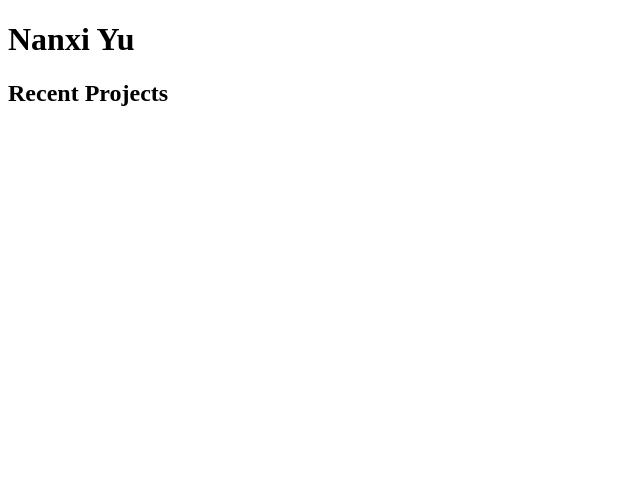
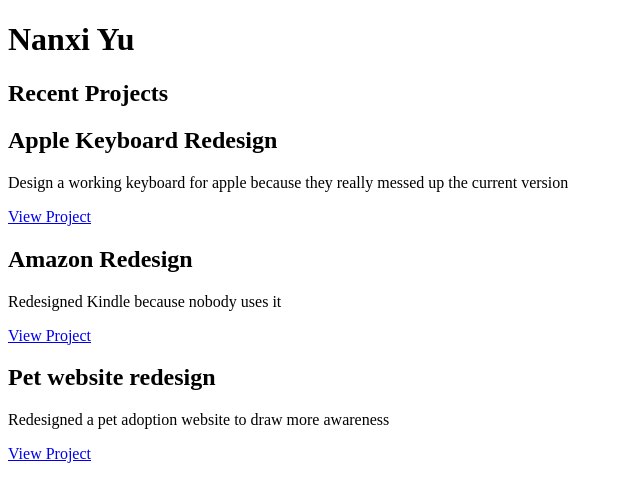
Before and after one commit to nxy9021/week-04, a plain HTML site: page index.html in a window 1280 px wide. Shown: the whole page, without its empty margins (0-640 px from the left). Drawn offline with Linux system fonts and the light colour scheme.

Commit message:
Created 3 recent projects in index.html

```diff
--- a/index.html
+++ b/index.html
@@ -13,6 +13,21 @@
 
     <main>
         <h2>Recent Projects</h2>
+        <article>
+            <h1>Apple Keyboard Redesign</h1>
+            <p>Design a working keyboard for apple because they really messed up the current version</p>
+            <p><a href="apple-keyboard.html">View Project</a></p>
+        </article>
+        <article>
+            <h1>Amazon Redesign</h1>
+            <p>Redesigned Kindle because nobody uses it</p>
+            <p><a href="amazon.html">View Project</a></p>
+        </article>
+        <article>
+            <h1>Pet website redesign</h1>
+            <p>Redesigned a pet adoption website to draw more awareness</p>
+            <p><a href="pets.html">View Project</a></p>
+        </article>
     </main>
 </body>
 </html>
```
